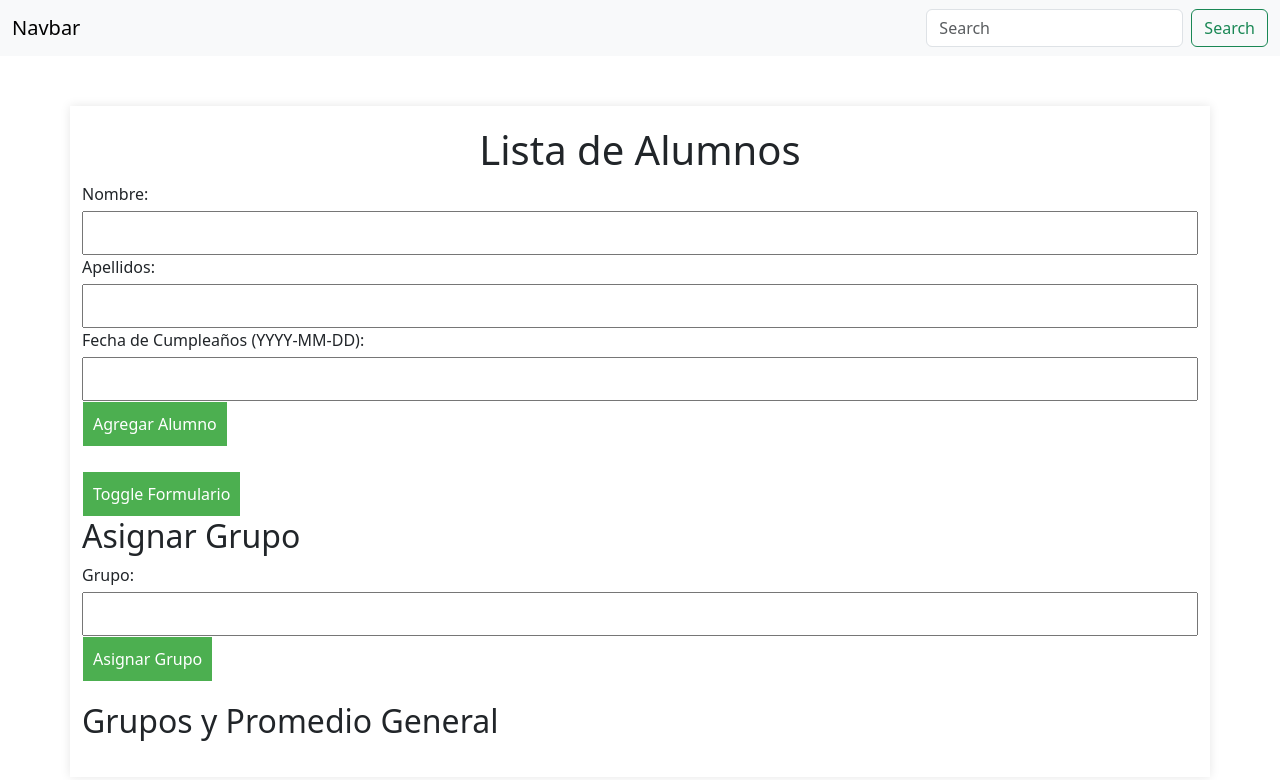
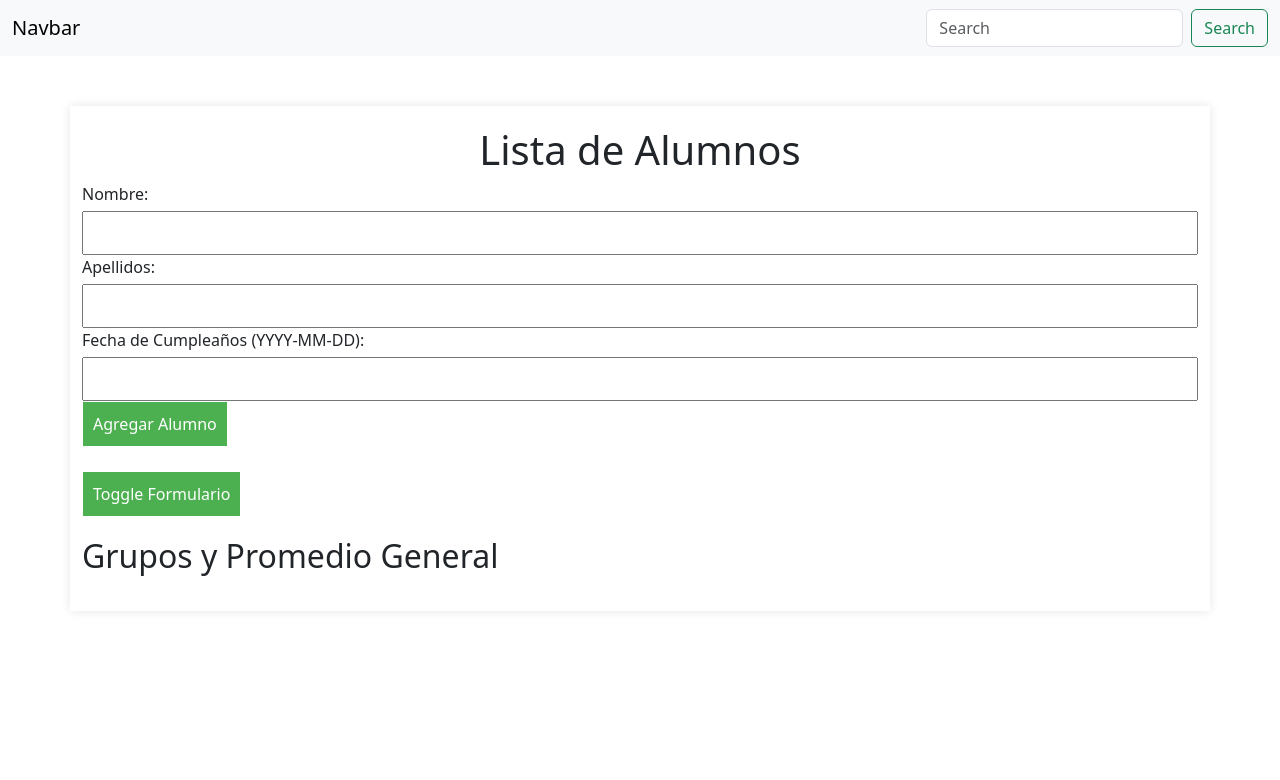
Before and after one commit to EnriqueTishman/Modulo3, a plain HTML site: page Proyecto/index3.html in a window 1280 px wide. Drawn offline with nearby package versions, Linux system fonts and the light colour scheme.

```diff
--- a/Proyecto/index3.html
+++ b/Proyecto/index3.html
@@ -39,12 +39,8 @@
     <button onclick="toggleFormulario()">Toggle Formulario</button>
 
     <div class="cuadros">
-        <h2>Asignar Grupo</h2>
-        <label for="grupo">Grupo:</label>
 
-        <input type="text" id="grupo">
 
-        <button onclick="agregarGrupo()">Asignar Grupo</button>
     </div>
 
     <div>
--- a/Proyecto/script3.js
+++ b/Proyecto/script3.js
@@ -13,20 +13,29 @@ let alumnos = JSON.parse(localStorage.getItem('alumnos')) || [];
 function agregarAlumno() {
     let nombre = document.getElementById('nombre').value;
     let apellidos = document.getElementById('apellidos').value;
+    let fechaNacimiento = document.getElementById('fechaNacimiento').value;
 
-    let fechaNacimiento =document.getElementById('fechaNacimiento').value;
     if (!nombre || !apellidos || !fechaNacimiento) {
         alert("Por favor, complete todos los campos.");
         return;
     }
 
+    let grupo = prompt('Ingrese el grupo (A o B):').toUpperCase();
+
+    if (!grupo || (grupo !== 'A' && grupo !== 'B')) {
+        alert('Por favor, ingrese un grupo válido (A o B).');
+        return;
+    }
+
     let alumno = new Alumno(nombre, apellidos, fechaNacimiento);
+    alumno.grupo = grupo;  // Asigna el grupo directamente al crear el alumno
     alumnos.push(alumno);
 
     localStorage.setItem('alumnos', JSON.stringify(alumnos));
 
     mostrarAlumnos();
 }
+
 
 
 function agregarMateriaCalificacion() {
@@ -58,26 +67,7 @@ function agregarMateriaCalificacion() {
     }
 }
 
-function agregarGrupo() {
-    let grupo = document.getElementById('grupo').value.toUpperCase();
 
-    if (!grupo || (grupo !== 'A' && grupo !== 'B')) {
-        alert("Por favor, ingrese un grupo válido (A o B).");
-        return;
-    }
-
-    let indiceUltimoAlumno = alumnos.length - 1;
-
-    if (indiceUltimoAlumno >= 0) {
-        alumnos[indiceUltimoAlumno].grupo = grupo;
-
-        localStorage.setItem('alumnos', JSON.stringify(alumnos));
-
-        mostrarAlumnos();
-    } else {
-        alert("Agregue un alumno primero antes de asignar un grupo.");
-    }
-}
 
 function obtenerPromedioTotalAlumno(alumno) {
     let calificaciones = Object.values(alumno.calificaciones);
```
